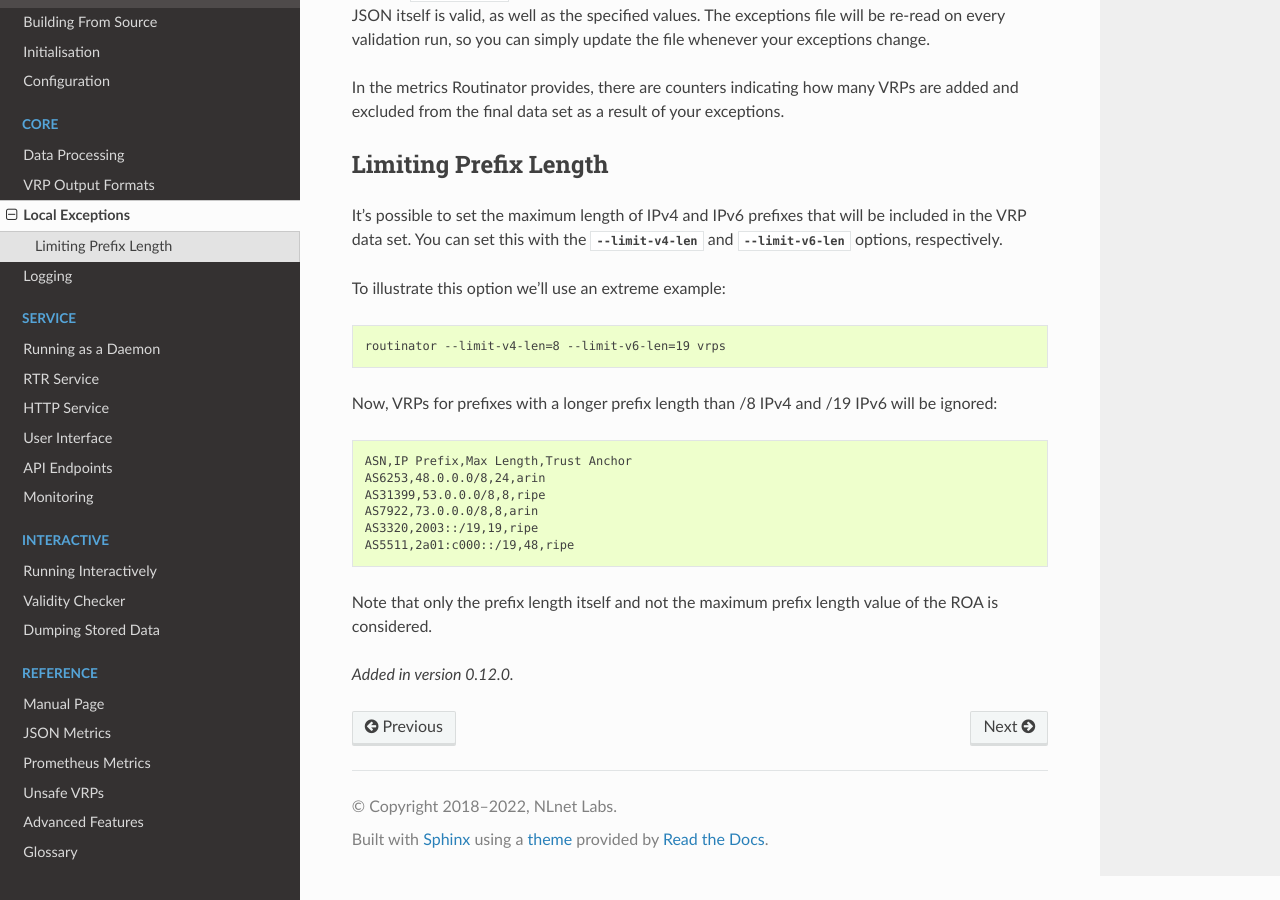
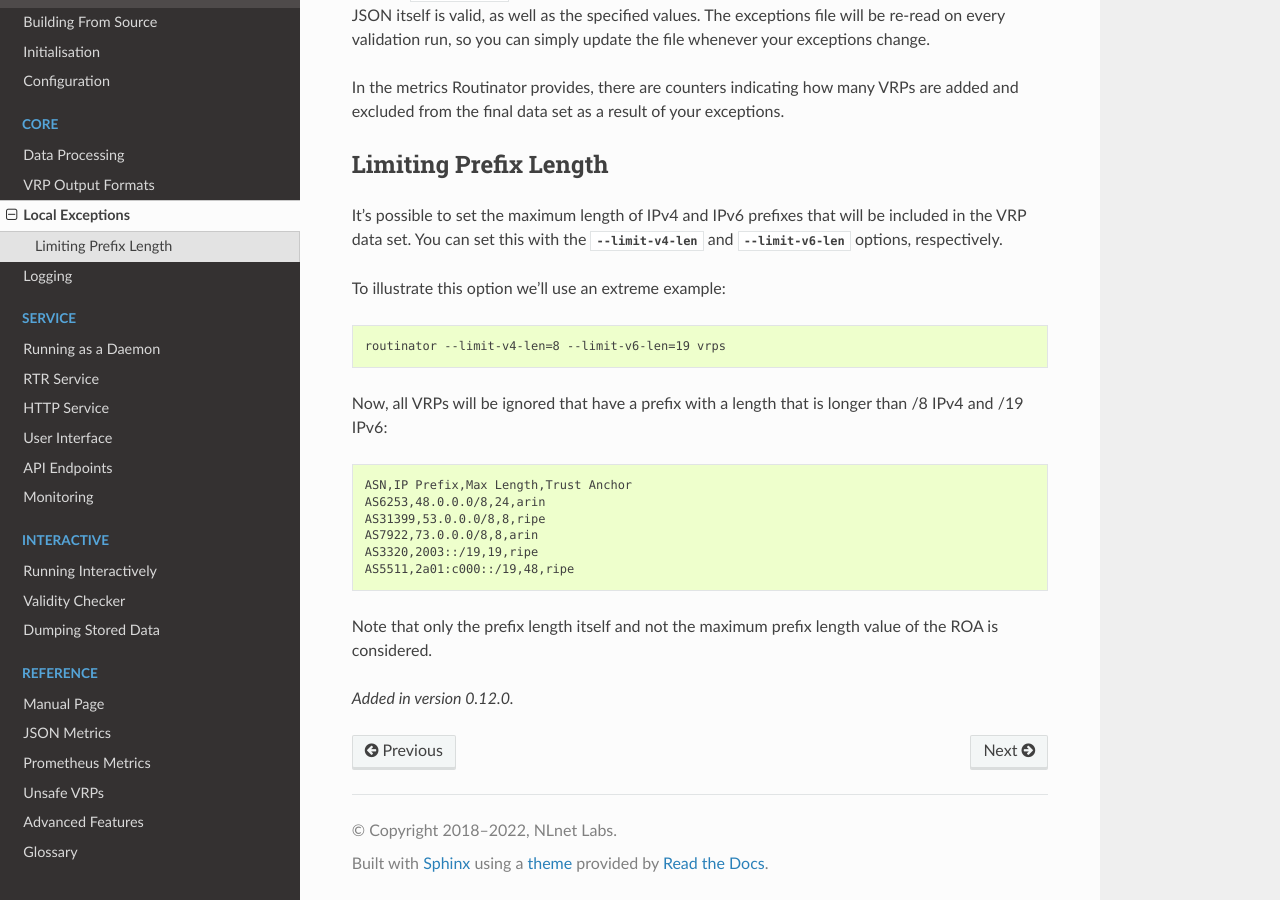
Before and after one commit to NLnetLabs/routinator, a Sphinx documentation site: the page built from doc/manual/source/local-exceptions.rst, in a window 1280 px wide and 900 px high, scrolled down 1369 px. Built offline with Sphinx 7.4.7 and the Read the Docs theme 2.0.0, drawn with Linux system fonts in a browser that asks for light colours.

Commit message:
rephrasing

```diff
--- a/doc/manual/source/local-exceptions.rst
+++ b/doc/manual/source/local-exceptions.rst
@@ -89,8 +89,8 @@ To illustrate this option we'll use an extreme example:
 
     routinator --limit-v4-len=8 --limit-v6-len=19 vrps
 
-Now, VRPs for prefixes with a longer prefix length than /8 IPv4 and /19 IPv6
-will be ignored:
+Now, all VRPs will be ignored that have a prefix with a length that is longer
+than /8 IPv4 and /19 IPv6:
 
 .. code-block:: text
 
```
